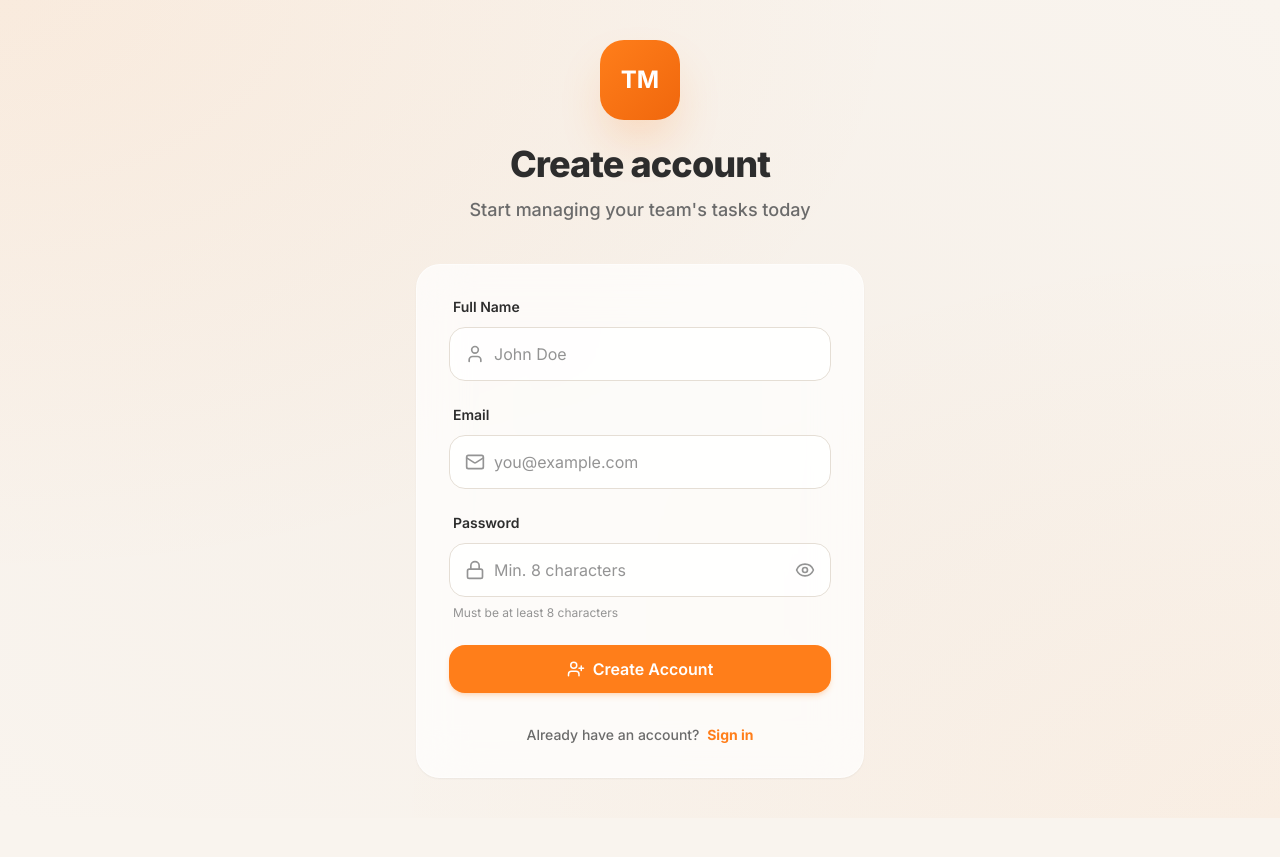
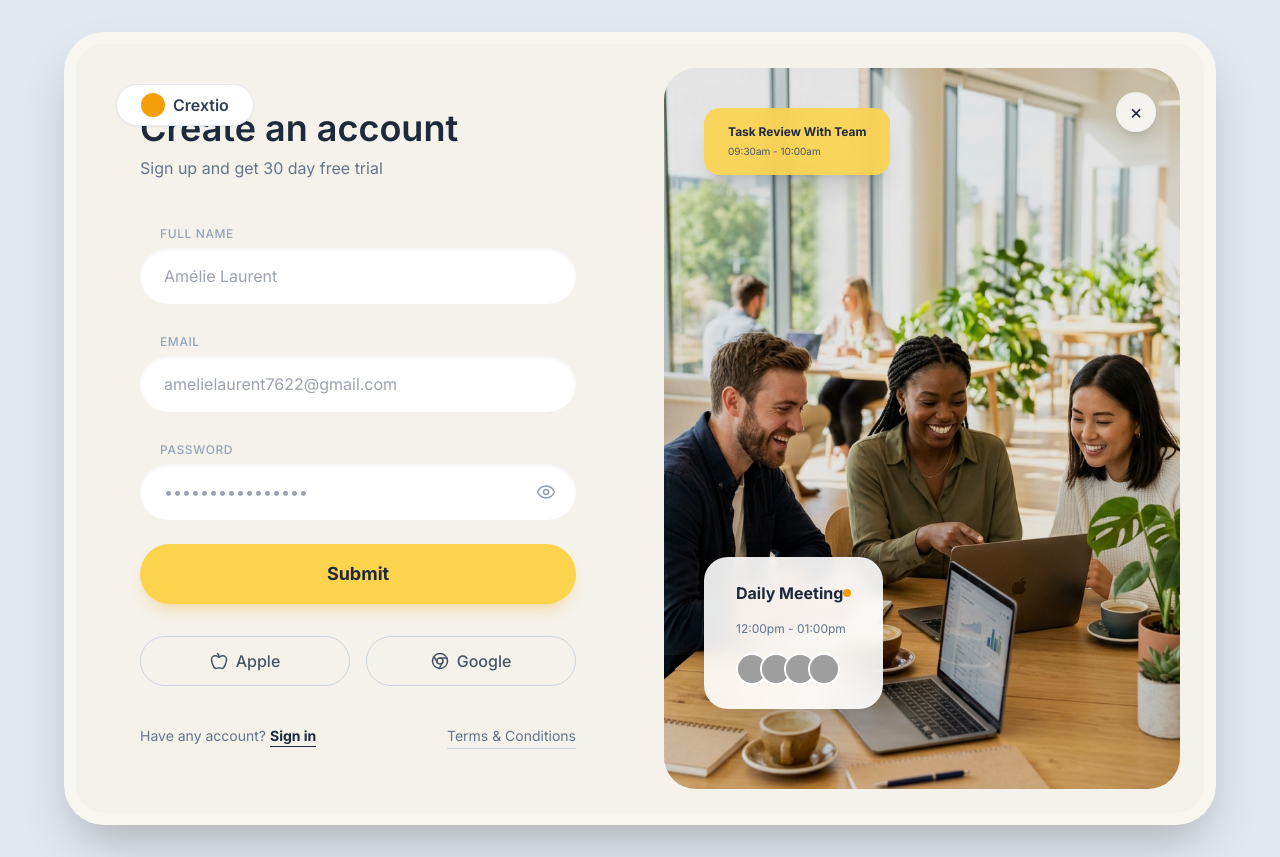
Before and after one commit to starkbbk/Team-Task-Manager, a React (Vite) app in the folder client/: page /signup in a window 1280 px wide. Before the commit the page ends 818 px from the top, so only its background shows below. Built offline with nearby package versions, Linux system fonts and the light colour scheme; no server answers; grey boxes are pictures that could not be loaded.

Commit message:
UI: Complete overhaul of Login and Signup pages to match premium split-screen design

```diff
--- a/client/src/pages/Login.jsx
+++ b/client/src/pages/Login.jsx
@@ -1,7 +1,7 @@
 import { useState } from 'react';
 import { Link } from 'react-router-dom';
 import { useAuth } from '../context/AuthContext';
-import { LogIn, Mail, Lock, Eye, EyeOff } from 'lucide-react';
+import { LogIn, Mail, Lock, Eye, EyeOff, Apple, Chrome } from 'lucide-react';
 import toast from 'react-hot-toast';
 
 const Login = () => {
@@ -19,6 +19,7 @@ const Login = () => {
       await login(email, password);
       toast.success('Welcome back!');
     } catch (error) {
+      console.error('Login error:', error);
       toast.error(error.response?.data?.error || 'Login failed. Please try again.');
     } finally {
       setLoading(false);
@@ -26,53 +27,54 @@ const Login = () => {
   };
 
   return (
-    <div className="min-h-screen flex items-center justify-center bg-theme-bg bg-mesh px-4">
-      <div className="w-full max-w-md animate-fade-in py-10">
-        {/* Logo */}
-        <div className="text-center mb-10">
-          <div className="w-20 h-20 bg-gradient-to-br from-[#ff7e1a] to-[#f0670d] rounded-3xl flex items-center justify-center mx-auto mb-6 shadow-2xl shadow-primary-500/30 active:scale-95 transition-transform duration-300">
-            <span className="text-white font-bold text-2xl">TM</span>
+    <div className="min-h-screen bg-[#e2e8f0] flex items-center justify-center p-4 md:p-8">
+      <div className="bg-[#f5f2eb] w-full max-w-6xl min-h-[700px] rounded-[40px] shadow-2xl flex overflow-hidden border-[12px] border-white/30 backdrop-blur-sm">
+
+        {/* Left Side: Form */}
+        <div className="w-full lg:w-1/2 p-8 md:p-16 flex flex-col justify-center relative">
+
+          {/* Logo Area */}
+          <div className="absolute top-10 left-10">
+            <div className="px-6 py-2 bg-white rounded-full border border-slate-200 shadow-sm flex items-center gap-2">
+              <div className="w-6 h-6 bg-amber-500 rounded-full"></div>
+              <span className="font-semibold text-slate-700">Crextio</span>
             </div>
-          <h1 className="text-4xl font-extrabold text-[#2d2d2d] mb-3 tracking-tight">Welcome back</h1>
-          <p className="text-[#6b6b6b] text-lg font-medium">Sign in to your account to continue</p>
           </div>
 
-        {/* Form */}
-        <div className="glass-card p-8">
+          <div className="max-w-md mx-auto w-full">
+            <h1 className="text-4xl font-semibold text-slate-800 mb-2">Welcome back</h1>
+            <p className="text-slate-500 mb-10">Sign in to your account to continue</p>
+
             <form onSubmit={handleSubmit} className="space-y-6">
-            <div>
-              <label className="block text-sm font-semibold text-[#2d2d2d] mb-2.5 ml-1">Email</label>
-              <div className="relative group">
-                <Mail size={20} className="absolute left-4 top-1/2 -translate-y-1/2 text-[#949494] group-focus-within:text-[#ff7e1a] transition-colors" />
+              <div className="space-y-1">
+                <label className="text-xs font-medium text-slate-400 ml-5 uppercase tracking-wider">Email</label>
+                <div className="relative">
                   <input
-                  id="login-email"
                     type="email"
                     value={email}
                     onChange={(e) => setEmail(e.target.value)}
-                  className="input-field pl-11"
+                    className="w-full bg-white border-none rounded-full px-6 py-4 text-slate-700 shadow-inner focus:ring-2 focus:ring-amber-500/20 transition-all outline-none"
                     placeholder="you@example.com"
                     required
                   />
                 </div>
               </div>
 
-            <div>
-              <label className="block text-sm font-semibold text-[#2d2d2d] mb-2.5 ml-1">Password</label>
-              <div className="relative group">
-                <Lock size={20} className="absolute left-4 top-1/2 -translate-y-1/2 text-[#949494] group-focus-within:text-[#ff7e1a] transition-colors" />
+              <div className="space-y-1">
+                <label className="text-xs font-medium text-slate-400 ml-5 uppercase tracking-wider">Password</label>
+                <div className="relative">
                   <input
-                  id="login-password"
                     type={showPassword ? 'text' : 'password'}
                     value={password}
                     onChange={(e) => setPassword(e.target.value)}
-                  className="input-field pl-11 pr-11"
+                    className="w-full bg-white border-none rounded-full px-6 py-4 text-slate-700 shadow-inner focus:ring-2 focus:ring-amber-500/20 transition-all outline-none pr-12"
                     placeholder="••••••••"
                     required
                   />
                   <button
                     type="button"
                     onClick={() => setShowPassword(!showPassword)}
-                  className="absolute right-4 top-1/2 -translate-y-1/2 text-[#949494] hover:text-[#2d2d2d] transition-colors"
+                    className="absolute right-5 top-1/2 -translate-y-1/2 text-slate-400 hover:text-slate-600 transition-colors"
                   >
                     {showPassword ? <EyeOff size={20} /> : <Eye size={20} />}
                   </button>
@@ -80,29 +82,75 @@ const Login = () => {
               </div>
 
               <button
-              id="login-submit"
                 type="submit"
                 disabled={loading}
-              className="btn-primary w-full flex items-center justify-center gap-2"
+                className="w-full bg-[#fcd34d] hover:bg-[#fbbf24] text-slate-800 font-bold py-4 rounded-full transition-all duration-300 shadow-lg shadow-amber-500/20 active:scale-[0.98] disabled:opacity-50 mt-4 text-lg"
               >
-              {loading ? (
-                <div className="animate-spin rounded-full h-5 w-5 border-t-2 border-b-2 border-white"></div>
-              ) : (
-                <>
-                  <LogIn size={18} />
-                  Sign In
-                </>
-              )}
+                {loading ? 'Processing...' : 'Submit'}
               </button>
             </form>
 
-          <div className="mt-8 text-center">
-            <p className="text-sm text-[#6b6b6b] font-medium">
+            {/* Social Login */}
+            <div className="grid grid-cols-2 gap-4 mt-8">
+              <button className="flex items-center justify-center gap-2 py-3 border border-slate-300 rounded-full hover:bg-white transition-colors text-slate-600 font-medium">
+                <Apple size={18} />
+                <span>Apple</span>
+              </button>
+              <button className="flex items-center justify-center gap-2 py-3 border border-slate-300 rounded-full hover:bg-white transition-colors text-slate-600 font-medium">
+                <Chrome size={18} />
+                <span>Google</span>
+              </button>
+            </div>
+
+            <div className="mt-10 flex justify-between text-sm">
+              <p className="text-slate-500">
                 Don't have an account?{' '}
-              <Link to="/signup" className="text-[#ff7e1a] hover:text-[#f0670d] font-bold transition-colors ml-1">
-                Create one
+                <Link to="/signup" className="text-slate-800 font-bold border-b border-slate-800 pb-0.5">
+                  Sign up
                 </Link>
               </p>
+              <Link to="#" className="text-slate-500 border-b border-slate-300 pb-0.5">
+                Forgot password?
+              </Link>
+            </div>
+          </div>
+        </div>
+
+        {/* Right Side: Hero Image */}
+        <div className="hidden lg:block lg:w-1/2 p-6">
+          <div className="relative h-full w-full rounded-[32px] overflow-hidden">
+            <img
+              src="/hero.png"
+              alt="Team collaborating"
+              className="absolute inset-0 w-full h-full object-cover"
+            />
+            <div className="absolute inset-0 bg-black/10"></div>
+
+            {/* Mock Floating Widgets to match reference */}
+            <div className="absolute top-10 left-10 bg-amber-300/90 backdrop-blur px-6 py-4 rounded-2xl shadow-xl">
+               <p className="text-xs font-bold text-slate-800 mb-1">Project Planning</p>
+               <p className="text-[10px] text-slate-600">10:30am - 11:30am</p>
+            </div>
+
+            <div className="absolute bottom-20 left-10 bg-white/90 backdrop-blur px-8 py-6 rounded-3xl shadow-2xl max-w-[280px]">
+               <div className="flex justify-between items-center mb-4">
+                 <p className="font-bold text-slate-800">Weekly Sync</p>
+                 <div className="w-2 h-2 bg-amber-500 rounded-full"></div>
+               </div>
+               <p className="text-xs text-slate-500 mb-4">02:00pm - 03:00pm</p>
+               <div className="flex -space-x-2">
+                 {[5,6,7,8].map(i => (
+                   <div key={i} className="w-8 h-8 rounded-full border-2 border-white bg-slate-200 overflow-hidden">
+                      <img src={`https://i.pravatar.cc/100?u=${i}`} alt="avatar" />
+                   </div>
+                 ))}
+               </div>
+            </div>
+
+            {/* X Close Button Mock */}
+            <div className="absolute top-6 right-6 w-10 h-10 bg-white/80 backdrop-blur rounded-full flex items-center justify-center text-slate-800 shadow-lg cursor-pointer hover:bg-white transition-colors">
+              <span className="text-xl">×</span>
+            </div>
           </div>
         </div>
       </div>
--- a/client/src/pages/Signup.jsx
+++ b/client/src/pages/Signup.jsx
@@ -1,7 +1,7 @@
 import { useState } from 'react';
 import { Link } from 'react-router-dom';
 import { useAuth } from '../context/AuthContext';
-import { UserPlus, Mail, Lock, Eye, EyeOff, User } from 'lucide-react';
+import { Mail, Lock, Eye, EyeOff, User, Apple, Chrome } from 'lucide-react';
 import toast from 'react-hot-toast';
 
 const Signup = () => {
@@ -25,109 +25,152 @@ const Signup = () => {
       await signup(name, email, password);
       toast.success('Account created successfully!');
     } catch (error) {
-      toast.error(error.response?.data?.error || 'Signup failed. Please try again.');
+      console.error('Signup error:', error);
+      toast.error(error.response?.data?.error || 'Signup failed. Check console for details.');
     } finally {
       setLoading(false);
     }
   };
 
   return (
-    <div className="min-h-screen flex items-center justify-center bg-theme-bg bg-mesh px-4">
-      <div className="w-full max-w-md animate-fade-in py-10">
-        {/* Logo */}
-        <div className="text-center mb-10">
-          <div className="w-20 h-20 bg-gradient-to-br from-[#ff7e1a] to-[#f0670d] rounded-3xl flex items-center justify-center mx-auto mb-6 shadow-2xl shadow-primary-500/30 active:scale-95 transition-transform duration-300">
-            <span className="text-white font-bold text-2xl">TM</span>
+    <div className="min-h-screen bg-[#e2e8f0] flex items-center justify-center p-4 md:p-8">
+      <div className="bg-[#f5f2eb] w-full max-w-6xl min-h-[700px] rounded-[40px] shadow-2xl flex overflow-hidden border-[12px] border-white/30 backdrop-blur-sm">
+
+        {/* Left Side: Form */}
+        <div className="w-full lg:w-1/2 p-8 md:p-16 flex flex-col justify-center relative">
+
+          {/* Logo Area */}
+          <div className="absolute top-10 left-10">
+            <div className="px-6 py-2 bg-white rounded-full border border-slate-200 shadow-sm flex items-center gap-2">
+              <div className="w-6 h-6 bg-amber-500 rounded-full"></div>
+              <span className="font-semibold text-slate-700">Crextio</span>
             </div>
-          <h1 className="text-4xl font-extrabold text-[#2d2d2d] mb-3 tracking-tight">Create account</h1>
-          <p className="text-[#6b6b6b] text-lg font-medium">Start managing your team's tasks today</p>
           </div>
 
-        {/* Form */}
-        <div className="glass-card p-8">
+          <div className="max-w-md mx-auto w-full">
+            <h1 className="text-4xl font-semibold text-slate-800 mb-2">Create an account</h1>
+            <p className="text-slate-500 mb-10">Sign up and get 30 day free trial</p>
+
             <form onSubmit={handleSubmit} className="space-y-6">
-            <div>
-              <label className="block text-sm font-semibold text-[#2d2d2d] mb-2.5 ml-1">Full Name</label>
-              <div className="relative group">
-                <User size={20} className="absolute left-4 top-1/2 -translate-y-1/2 text-[#949494] group-focus-within:text-[#ff7e1a] transition-colors" />
+              <div className="space-y-1">
+                <label className="text-xs font-medium text-slate-400 ml-5 uppercase tracking-wider">Full name</label>
+                <div className="relative">
                   <input
-                  id="signup-name"
                     type="text"
                     value={name}
                     onChange={(e) => setName(e.target.value)}
-                  className="input-field pl-11"
-                  placeholder="John Doe"
-                  required
-                  minLength={2}
-                />
-              </div>
-            </div>
-
-            <div>
-              <label className="block text-sm font-semibold text-[#2d2d2d] mb-2.5 ml-1">Email</label>
-              <div className="relative group">
-                <Mail size={20} className="absolute left-4 top-1/2 -translate-y-1/2 text-[#949494] group-focus-within:text-[#ff7e1a] transition-colors" />
-                <input
-                  id="signup-email"
-                  type="email"
-                  value={email}
-                  onChange={(e) => setEmail(e.target.value)}
-                  className="input-field pl-11"
-                  placeholder="you@example.com"
+                    className="w-full bg-white border-none rounded-full px-6 py-4 text-slate-700 shadow-inner focus:ring-2 focus:ring-amber-500/20 transition-all outline-none"
+                    placeholder="Amélie Laurent"
                     required
                   />
                 </div>
               </div>
 
-            <div>
-              <label className="block text-sm font-semibold text-[#2d2d2d] mb-2.5 ml-1">Password</label>
-              <div className="relative group">
-                <Lock size={20} className="absolute left-4 top-1/2 -translate-y-1/2 text-[#949494] group-focus-within:text-[#ff7e1a] transition-colors" />
+              <div className="space-y-1">
+                <label className="text-xs font-medium text-slate-400 ml-5 uppercase tracking-wider">Email</label>
+                <div className="relative">
                   <input
-                  id="signup-password"
+                    type="email"
+                    value={email}
+                    onChange={(e) => setEmail(e.target.value)}
+                    className="w-full bg-white border-none rounded-full px-6 py-4 text-slate-700 shadow-inner focus:ring-2 focus:ring-amber-500/20 transition-all outline-none"
+                    placeholder="amelielaurent7622@gmail.com"
+                    required
+                  />
+                </div>
+              </div>
+
+              <div className="space-y-1">
+                <label className="text-xs font-medium text-slate-400 ml-5 uppercase tracking-wider">Password</label>
+                <div className="relative">
+                  <input
                     type={showPassword ? 'text' : 'password'}
                     value={password}
                     onChange={(e) => setPassword(e.target.value)}
-                  className="input-field pl-11 pr-11"
-                  placeholder="Min. 8 characters"
+                    className="w-full bg-white border-none rounded-full px-6 py-4 text-slate-700 shadow-inner focus:ring-2 focus:ring-amber-500/20 transition-all outline-none pr-12"
+                    placeholder="••••••••••••••••"
                     required
-                  minLength={8}
                   />
                   <button
                     type="button"
                     onClick={() => setShowPassword(!showPassword)}
-                  className="absolute right-4 top-1/2 -translate-y-1/2 text-[#949494] hover:text-[#2d2d2d] transition-colors"
+                    className="absolute right-5 top-1/2 -translate-y-1/2 text-slate-400 hover:text-slate-600 transition-colors"
                   >
                     {showPassword ? <EyeOff size={20} /> : <Eye size={20} />}
                   </button>
                 </div>
-              <p className="text-xs text-[#949494] mt-2 ml-1">Must be at least 8 characters</p>
               </div>
 
               <button
-              id="signup-submit"
                 type="submit"
                 disabled={loading}
-              className="btn-primary w-full flex items-center justify-center gap-2"
+                className="w-full bg-[#fcd34d] hover:bg-[#fbbf24] text-slate-800 font-bold py-4 rounded-full transition-all duration-300 shadow-lg shadow-amber-500/20 active:scale-[0.98] disabled:opacity-50 mt-4 text-lg"
               >
-              {loading ? (
-                <div className="animate-spin rounded-full h-5 w-5 border-t-2 border-b-2 border-white"></div>
-              ) : (
-                <>
-                  <UserPlus size={18} />
-                  Create Account
-                </>
-              )}
+                {loading ? 'Processing...' : 'Submit'}
               </button>
             </form>
 
-          <div className="mt-8 text-center">
-            <p className="text-sm text-[#6b6b6b] font-medium">
-              Already have an account?{' '}
-              <Link to="/login" className="text-[#ff7e1a] hover:text-[#f0670d] font-bold transition-colors ml-1">
+            {/* Social Login */}
+            <div className="grid grid-cols-2 gap-4 mt-8">
+              <button className="flex items-center justify-center gap-2 py-3 border border-slate-300 rounded-full hover:bg-white transition-colors text-slate-600 font-medium">
+                <Apple size={18} />
+                <span>Apple</span>
+              </button>
+              <button className="flex items-center justify-center gap-2 py-3 border border-slate-300 rounded-full hover:bg-white transition-colors text-slate-600 font-medium">
+                <Chrome size={18} />
+                <span>Google</span>
+              </button>
+            </div>
+
+            <div className="mt-10 flex justify-between text-sm">
+              <p className="text-slate-500">
+                Have any account?{' '}
+                <Link to="/login" className="text-slate-800 font-bold border-b border-slate-800 pb-0.5">
                   Sign in
                 </Link>
               </p>
+              <Link to="#" className="text-slate-500 border-b border-slate-300 pb-0.5">
+                Terms & Conditions
+              </Link>
+            </div>
+          </div>
+        </div>
+
+        {/* Right Side: Hero Image */}
+        <div className="hidden lg:block lg:w-1/2 p-6">
+          <div className="relative h-full w-full rounded-[32px] overflow-hidden">
+            <img
+              src="/hero.png"
+              alt="Team collaborating"
+              className="absolute inset-0 w-full h-full object-cover"
+            />
+            <div className="absolute inset-0 bg-black/10"></div>
+
+            {/* Mock Floating Widgets to match reference */}
+            <div className="absolute top-10 left-10 bg-amber-300/90 backdrop-blur px-6 py-4 rounded-2xl shadow-xl">
+               <p className="text-xs font-bold text-slate-800 mb-1">Task Review With Team</p>
+               <p className="text-[10px] text-slate-600">09:30am - 10:00am</p>
+            </div>
+
+            <div className="absolute bottom-20 left-10 bg-white/90 backdrop-blur px-8 py-6 rounded-3xl shadow-2xl max-w-[280px]">
+               <div className="flex justify-between items-center mb-4">
+                 <p className="font-bold text-slate-800">Daily Meeting</p>
+                 <div className="w-2 h-2 bg-amber-500 rounded-full"></div>
+               </div>
+               <p className="text-xs text-slate-500 mb-4">12:00pm - 01:00pm</p>
+               <div className="flex -space-x-2">
+                 {[1,2,3,4].map(i => (
+                   <div key={i} className="w-8 h-8 rounded-full border-2 border-white bg-slate-200 overflow-hidden">
+                      <img src={`https://i.pravatar.cc/100?u=${i}`} alt="avatar" />
+                   </div>
+                 ))}
+               </div>
+            </div>
+
+            {/* X Close Button Mock */}
+            <div className="absolute top-6 right-6 w-10 h-10 bg-white/80 backdrop-blur rounded-full flex items-center justify-center text-slate-800 shadow-lg cursor-pointer hover:bg-white transition-colors">
+              <span className="text-xl">×</span>
+            </div>
           </div>
         </div>
       </div>
```
Also changed, not shown: client/public/hero.png (added). Lines whose indentation alone changed are shown as unchanged.
